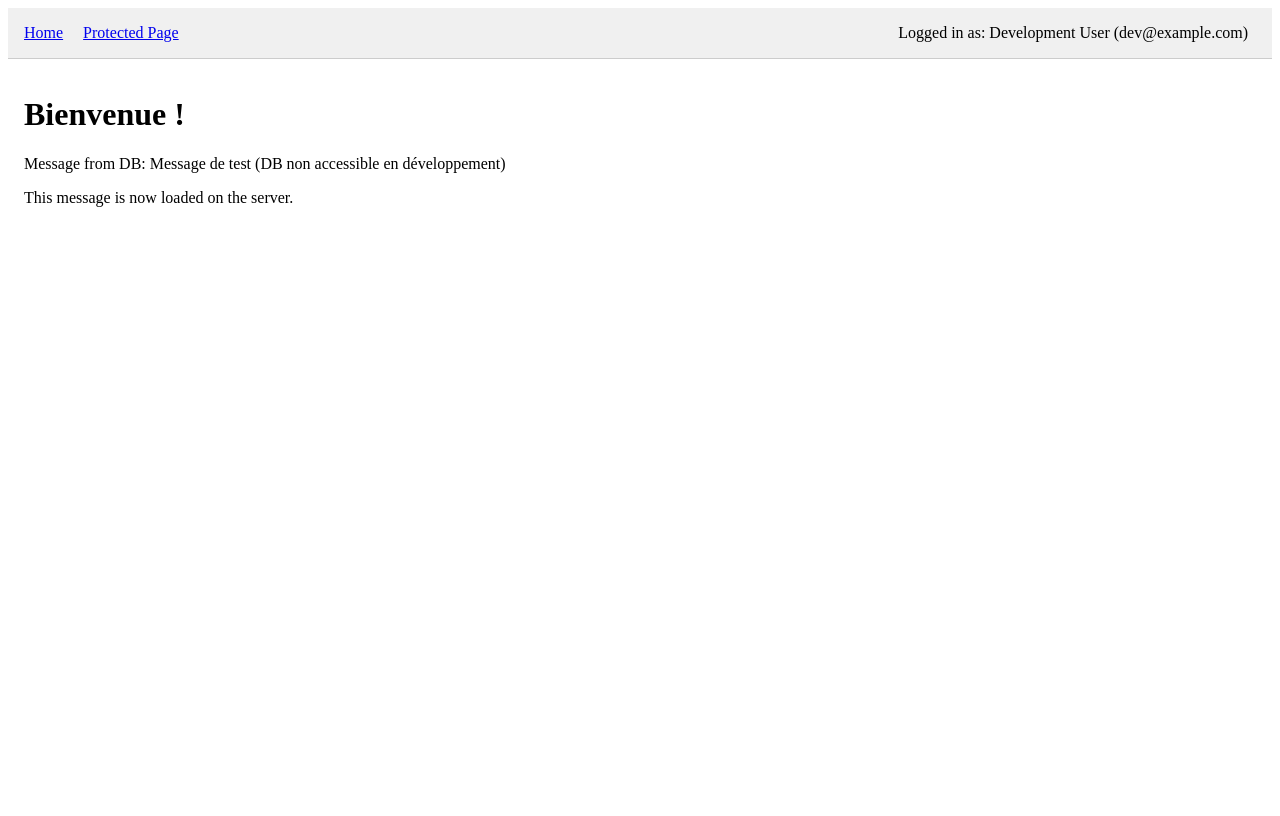
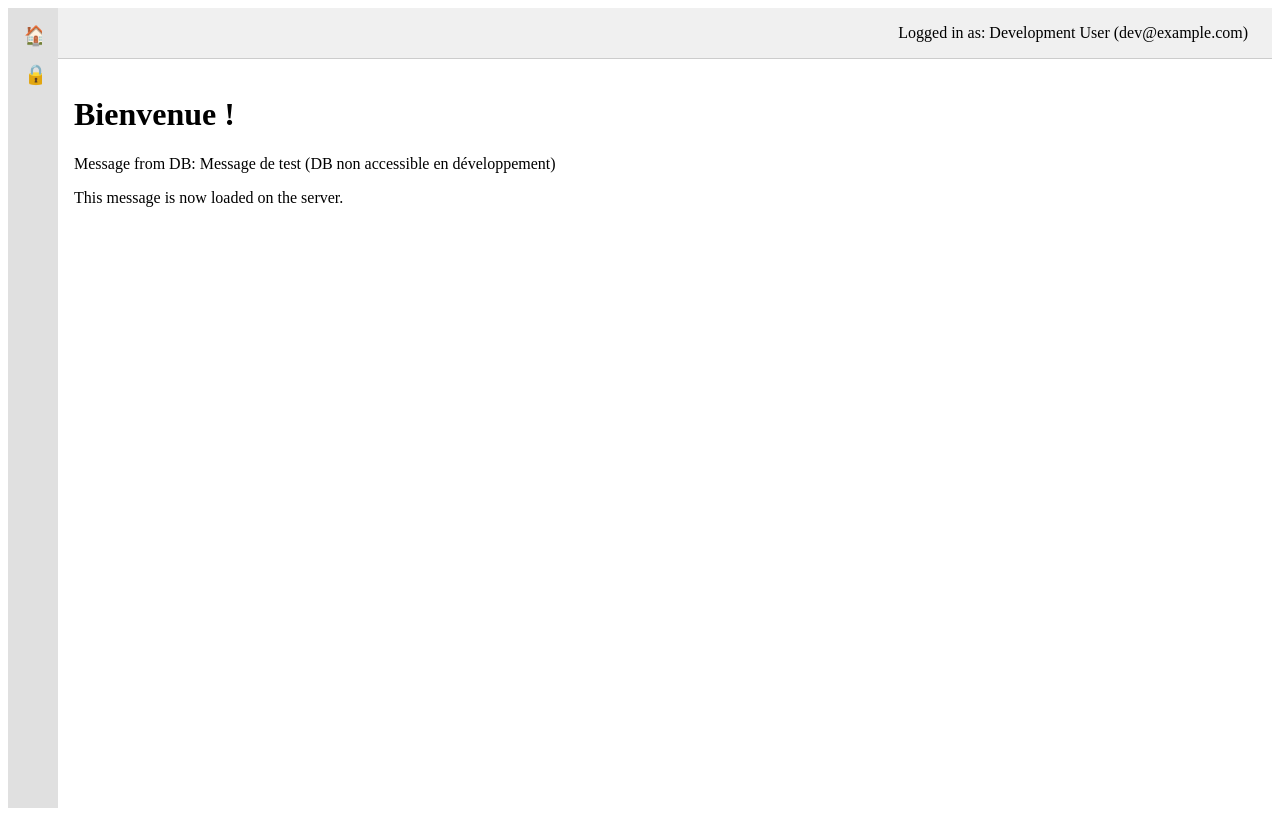
Before and after one commit to JJublanc/organisersejour, a SvelteKit app in the folder frontend/: page / in a window 1280 px wide. Built offline with nearby package versions, Linux system fonts and the light colour scheme.

Commit message:
feat: menu

```diff
--- a/frontend/src/routes/+layout.svelte
+++ b/frontend/src/routes/+layout.svelte
@@ -5,14 +5,24 @@
   const { user, authEnabled } = data;
 </script>
 
-<header>
+<div class="app-container">
+  <aside class="sidebar">
     <nav>
-    <a href="/">Home</a>
+      <a href="/">
+        <span class="link-icon">🏠</span>
+        <span class="link-text">Home</span>
+      </a>
       {#if user}
-      <a href="/protected">Protected Page</a>
+        <a href="/protected">
+          <span class="link-icon">🔒</span>
+          <span class="link-text">Protected Page</span>
+        </a>
       {/if}
     </nav>
+  </aside>
 
+  <div class="main-content">
+    <header>
       <div class="auth-status">
         {#if user}
           <span>Logged in as: {user.name} ({user.email})</span>
@@ -32,23 +42,126 @@
     <main>
       <slot />
     </main>
+  </div>
+</div>
 
 <style>
+  /* Apply border-box sizing globally */
+  *, *::before, *::after {
+    box-sizing: border-box;
+  }
+
+  .app-container {
+    display: flex;
+    min-height: 100vh;
+  }
+
+  .sidebar {
+    width: 50px; /* Reduced collapsed width */
+    background-color: #e0e0e0;
+    padding: 1rem;
+    transition: width 0.3s ease;
+    overflow: hidden; /* Hide text when collapsed */
+    white-space: nowrap; /* Prevent text wrapping */
+    position: fixed; /* Keep sidebar fixed */
+    height: 100%;
+    z-index: 10; /* Ensure sidebar is above content */
+  }
+
+  .sidebar:hover {
+    width: 200px; /* Expanded width on hover */
+  }
+
+  .sidebar nav {
+    display: flex;
+    flex-direction: column;
+  }
+
+  .sidebar nav a {
+    display: flex; /* Align icon and text */
+    align-items: center; /* Vertically center icon and text */
+    margin-bottom: 1rem;
+    text-decoration: none;
+    color: #333;
+    /* display: block; - Replaced by flex */
+    overflow: hidden; /* Prevent content overflow */
+    white-space: nowrap; /* Keep text on one line */
+  }
+
+  .sidebar nav a .link-icon {
+    display: inline-block;
+    min-width: 20px; /* Ensure icon has space */
+    text-align: center;
+    margin-right: 10px; /* Space between icon and text */
+    font-size: 1.2em; /* Slightly larger icon */
+  }
+
+  .sidebar nav a .link-text {
+    display: none; /* Hide text by default */
+    opacity: 0; /* Start hidden for transition */
+    transition: opacity 0.2s ease-in-out;
+  }
+
+  .sidebar:hover nav a .link-text {
+    display: inline; /* Show text on hover */
+    opacity: 1; /* Fade in text */
+  }
+
+  .sidebar nav a:hover {
+    color: #007bff;
+    background-color: rgba(0, 0, 0, 0.05); /* Subtle hover background */
+    border-radius: 4px;
+  }
+
+  .main-content {
+    flex-grow: 1;
+    margin-left: 50px; /* Match updated sidebar width */
+    transition: margin-left 0.3s ease;
+    display: flex;
+    flex-direction: column;
+  }
+
+  .sidebar:hover + .main-content {
+     margin-left: 200px; /* Adjust margin when sidebar expands */
+  }
+
+
   header {
     display: flex;
-    justify-content: space-between;
+    justify-content: flex-end; /* Align auth status to the right */
     align-items: center;
     padding: 1rem;
     background-color: #f0f0f0;
     border-bottom: 1px solid #ccc;
+    /* Removed width: 100% as it's handled by flex-grow on main-content */
   }
-  nav a {
-    margin-right: 1rem;
+
+  .auth-status {
+     /* Styles remain similar, just aligned right by header's justify-content */
   }
+
   .auth-status span {
     margin-right: 0.5rem;
   }
+
   main {
     padding: 1rem;
+    flex-grow: 1; /* Allow main content to fill remaining space */
+  }
+
+  /* Basic responsiveness: Hide sidebar on smaller screens */
+  @media (max-width: 768px) {
+    .sidebar {
+      display: none; /* Hide sidebar */
+    }
+
+    .main-content {
+      margin-left: 0; /* Remove margin when sidebar is hidden */
+    }
+
+     header {
+       justify-content: space-between; /* Adjust header content spacing */
+     }
+     /* Consider adding a hamburger menu toggle here in the future */
   }
 </style>
```
Lines whose indentation alone changed are shown as unchanged.
